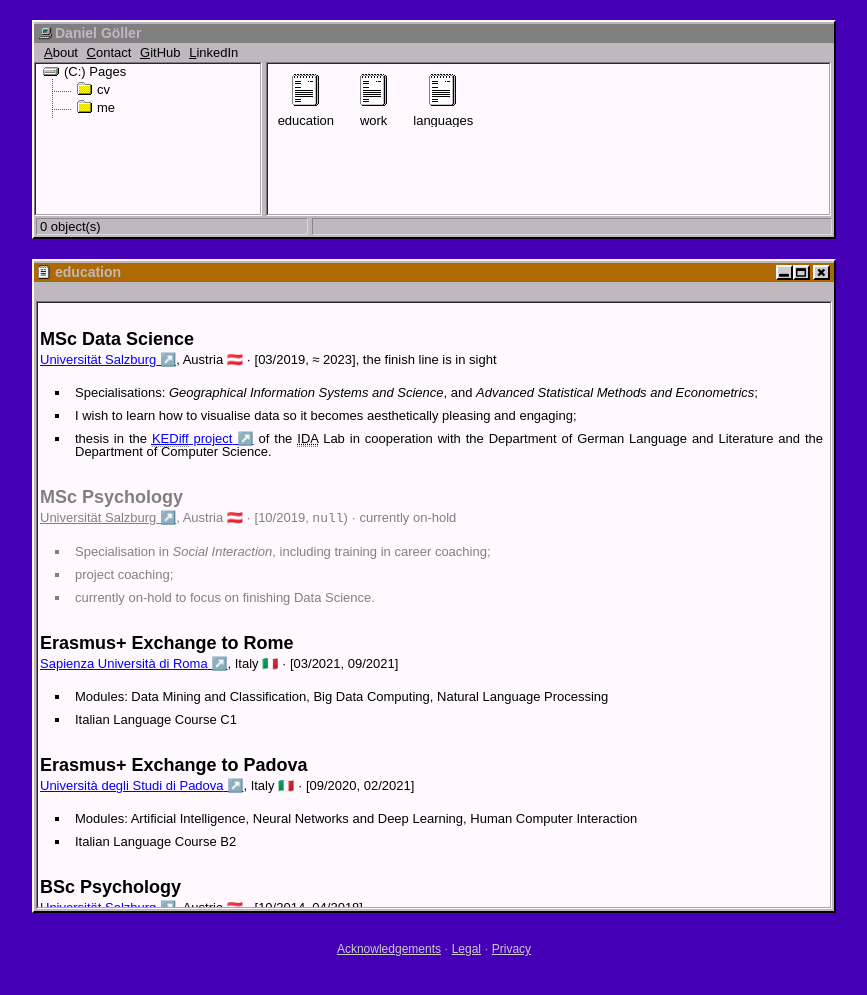
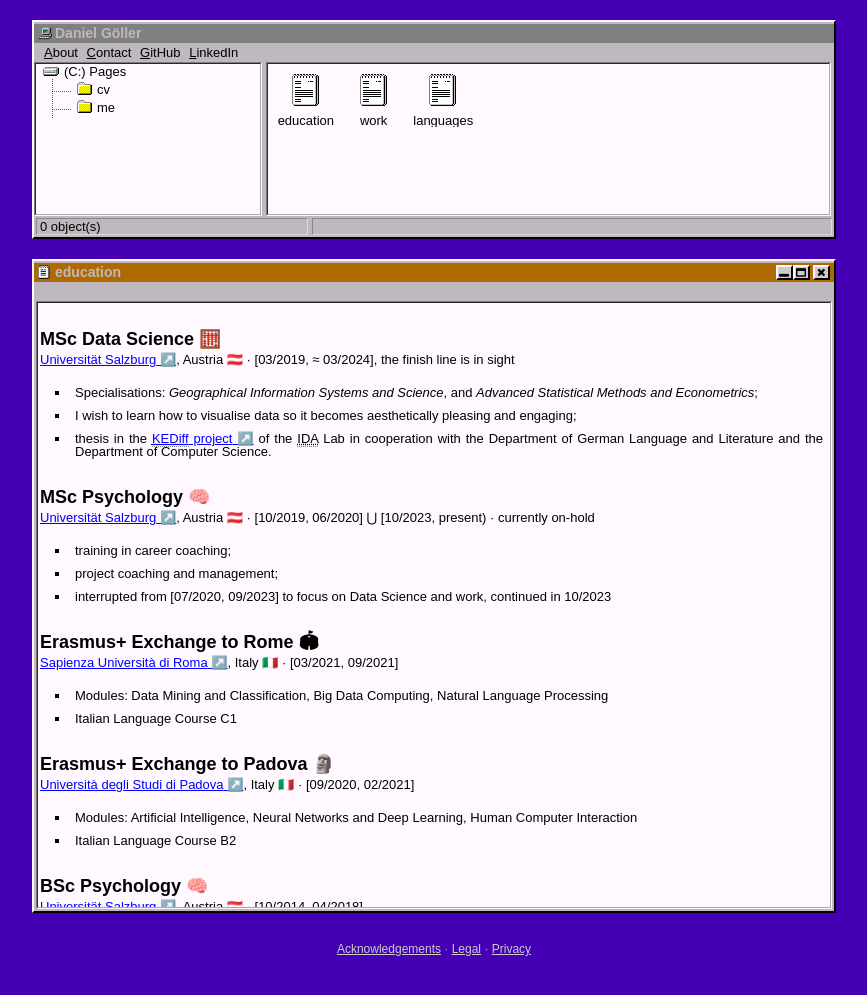
Before and after one commit to LelViLamp/LelViLamp.github.io, a Jekyll site: the page built from cv/education.html, in a window 1280 px wide. Shown: the top 995 px of the page, without its empty margins (206-1073 px from the left). Built offline with Jekyll 4.4.1, drawn with Linux system fonts in a browser that asks for light colours.

Commit message:
updated education & work

```diff
--- a/cv/education.html
+++ b/cv/education.html
@@ -7,9 +7,9 @@
 
 <div class="timeline">
     <div>
-        <h2>MSc Data Science</h2>
+        <h2>MSc Data Science 🧮</h2>
         <span class="company"><a href="https://datascience.sbg.ac.at/" target="_blank">Universität Salzburg</a>, Austria 🇦🇹</span> &middot;
-        <span class="time_range">[03/2019, &approx;&nbsp;2023], the finish line is in sight</span>
+        <span class="time_range">[03/2019, &approx;&nbsp;03/2024], the finish line is in sight</span>
         <p>
             <ul>
                 <li>Specialisations: <em>Geographical Information Systems and Science</em>, and <em>Advanced Statistical Methods and Econometrics</em>;</li>
@@ -19,21 +19,21 @@
         </p>
     </div>
 
-    <div class="unhighlight">
-        <h2>MSc Psychology</h2>
+    <div>
+        <h2>MSc Psychology 🧠</h2>
         <span class="company"><a href="https://plus.ac.at/psychologie" target="_blank">Universität Salzburg</a>, Austria 🇦🇹</span> &middot;
-        <span class="time_range">[10/2019, <span style="font-family: 'Courier New', Courier, monospace;">null</span>) &middot; currently on-hold</span>
+        <span class="time_range">[10/2019, 06/2020] &Union; [10/2023, present) &middot; currently on-hold</span>
         <p>
             <ul>
-                <li>Specialisation in <em>Social Interaction</em>, including training in career coaching;</li>
-                <li>project coaching;</li>
-                <li>currently on-hold to focus on finishing Data Science.</li>
+                <li>training in career coaching;</li>
+                <li>project coaching and management;</li>
+                <li>interrupted from [07/2020, 09/2023] to focus on Data Science and work, continued in 10/2023</li>
             </ul>
         </p>
     </div>
 
     <div>
-        <h2>Erasmus+ Exchange to Rome</h2>
+        <h2>Erasmus+ Exchange to Rome 🏟</h2>
         <span class="company"><a href="http://datascience.i3s.uniroma1.it/" target="_blank">Sapienza Università di Roma</a>, Italy 🇮🇹</span> &middot;
         <span class="time_range">[03/2021, 09/2021]</span>
         <p>
@@ -45,7 +45,7 @@
     </div>
 
     <div>
-        <h2>Erasmus+ Exchange to Padova</h2>
+        <h2>Erasmus+ Exchange to Padova 🗿</h2>
         <span class="company"><a href="https://www.psicologia.unipd.it" target="_blank">Università degli Studi di Padova</a>, Italy 🇮🇹</span> &middot;
         <span class="time_range">[09/2020, 02/2021]</span>
         <p>
@@ -57,7 +57,7 @@
     </div>
 
     <div>
-        <h2>BSc Psychology</h2>
+        <h2>BSc Psychology 🧠</h2>
         <span class="company"><a href="https://plus.ac.at/psychologie" target="_blank">Universität Salzburg</a>, Austria 🇦🇹</span> &middot;
         <span class="time_range">[10/2014, 04/2018]</span>
         <p>
@@ -70,7 +70,7 @@
     </div>
 
     <div>
-        <h2>Erasmus+ Exchange to Guildford</h2>
+        <h2>Erasmus+ Exchange to Guildford 🦌</h2>
         <span class="company"><a href="https://surrey.ac.uk/psychology/" target="_blank">University of Surrey</a>, <abbr title="United Kingdom">UK</abbr> 🇬🇧</span> &middot;
         <span class="time_range">[09/2016, 01/2017]</span>
         <p>
--- a/cv/work.html
+++ b/cv/work.html
@@ -7,19 +7,20 @@
 
 <div class="timeline">
     <div>
-        <h2>Research Assistant</h2>
+        <h2>Research Assistant 🗺</h2>
         <span class="company"><a href="https://www.plus.ac.at/germanistik/" target="_blank">Department of German Language and Literature</a> of the University of Salzburg</span> &middot;
         <span class="time_range">[07/2023, present)</span>
         <p>
             <ul>
                 <li>Project <abbr lang="de" title="Muster und Strukturen der regionalen Sprachwirklichkeit im deutschsprachigen Raum">MuSt</abbr> (<a href="https://www.plus.ac.at/germanistik/forschung/muster-und-strukturen-der-regionalen-sprachwirklichkeit/" target="_blank"><em lang="de">Muster und Strukturen der regionalen Sprachwirklichkeit im deutschsprachigen Raum</em></a>)</li>
                 <li>Geographical analysis of German language data and variation</li>
+                <li>Development of a website using <span style="font-family: 'Courier New', Courier, monospace;">R</span> Shiny making language variation maps available to the general public</li>
             </ul>
         </p>
     </div>
 
     <div>
-        <h2>Research Assistant</h2>
+        <h2>Research Assistant 📖</h2>
         <span class="company"><a href="https://www.plus.ac.at/aihi/der-fachbereich/ida-lab/?lang=en" target="_blank"><abbr title="Intelligent Data Analysis">IDA</abbr> Lab Salzburg</a>, Team Smart Analytics &amp; Reinforcement Learning</span> &middot;
         <span class="time_range">[04/2022, 12/2023]</span>
         <p>
```
